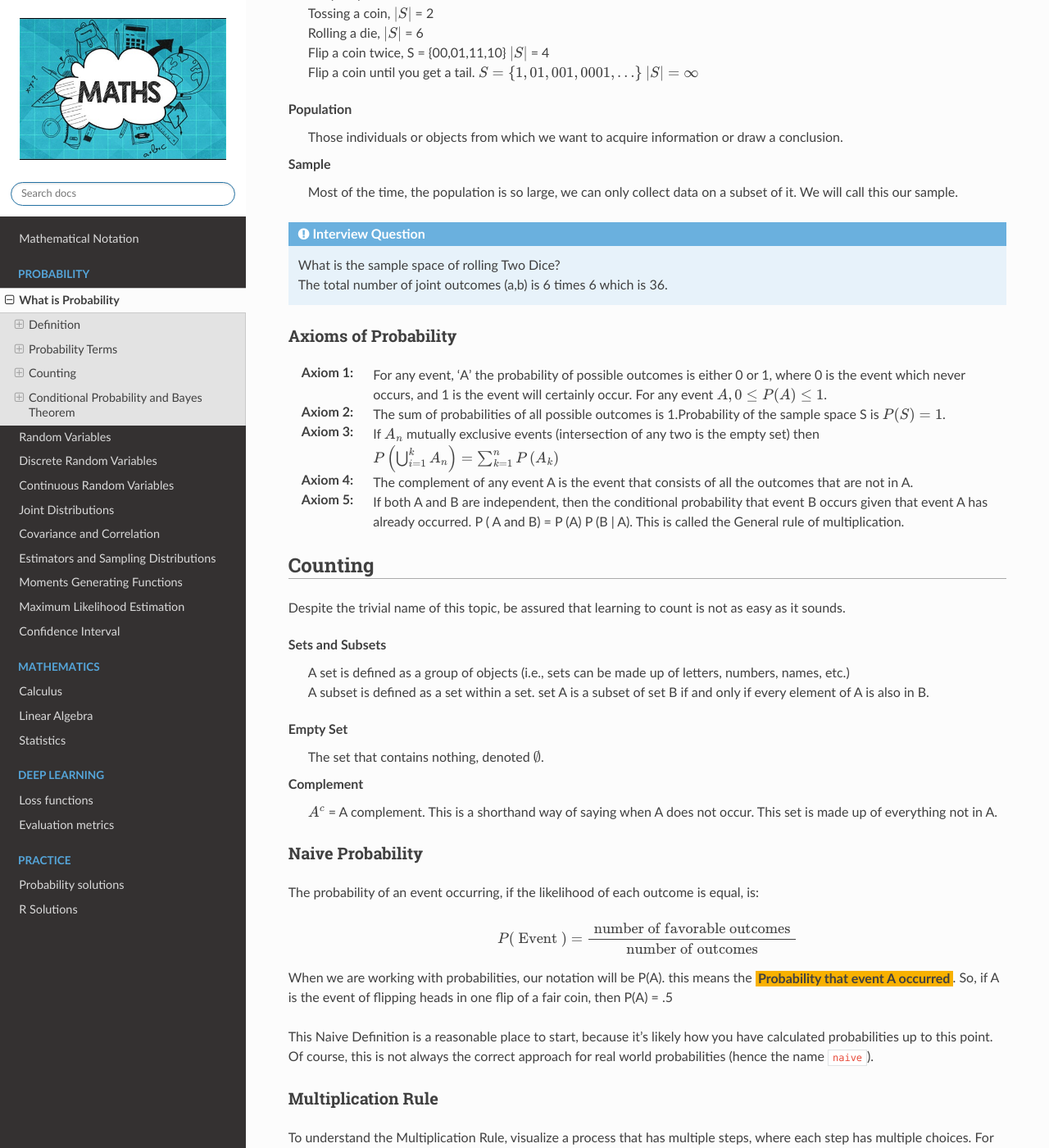
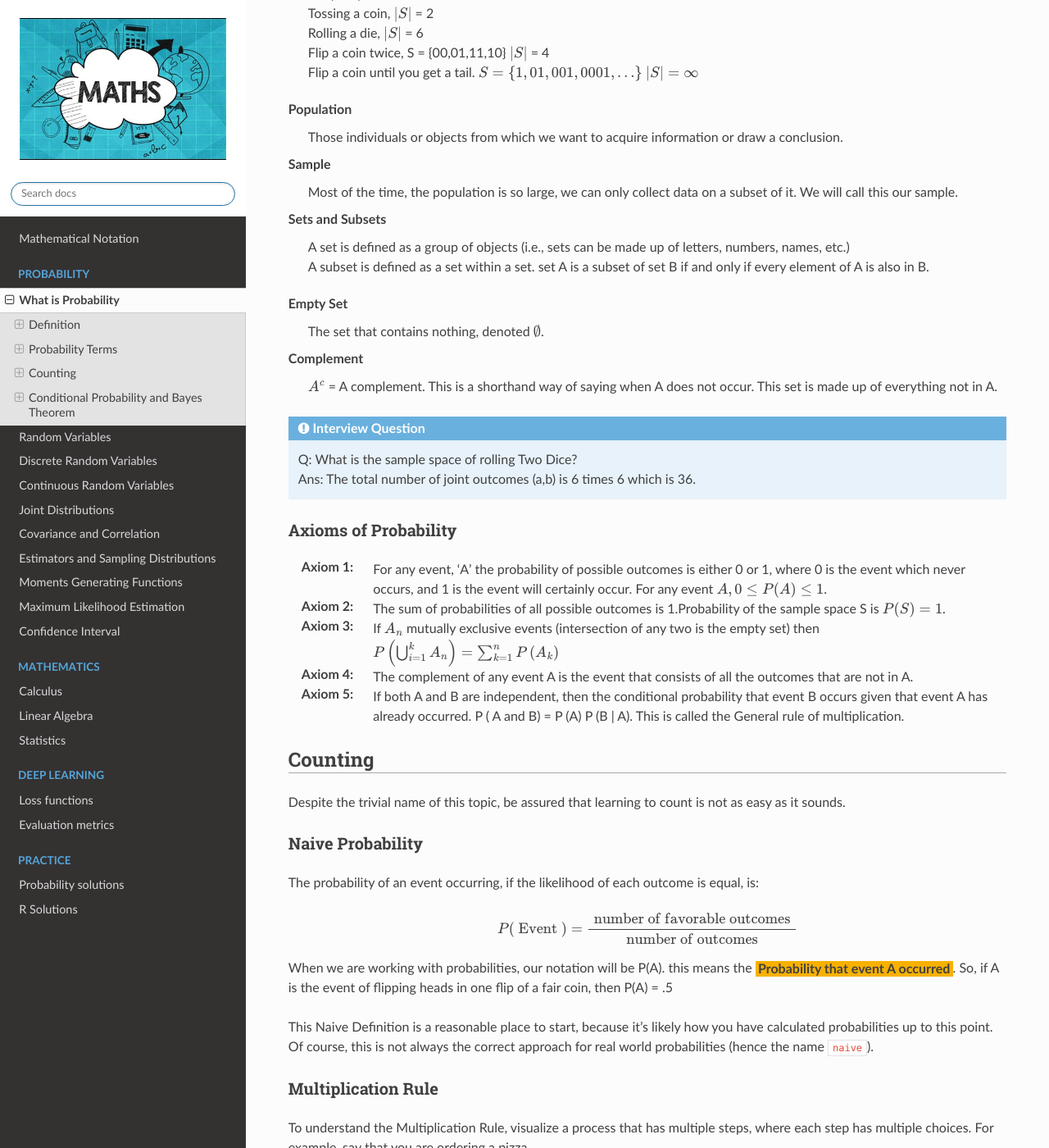
Before and after one commit to akkefa/ml-notes, a Sphinx documentation site: the page built from docs/probability/what_is_probability.rst, in a window 1280 px wide and 1400 px high, scrolled down 1405 px. Shown: the whole window at 82% size. Built offline with Sphinx 7.4.7 and the Read the Docs theme 2.0.0, drawn with Linux system fonts in a browser that asks for light colours; some of the changed lines change nothing that is shown.

Commit message:
New changes.

```diff
--- a/docs/probability/what_is_probability.rst
+++ b/docs/probability/what_is_probability.rst
@@ -65,10 +65,20 @@ Some of the important probability terms are discussed here.
     Sample
         Most of the time, the population is so large, we can only collect data on a subset of it. We will call this our sample.
 
+    Sets and Subsets
+        | A set is defined as a group of objects (i.e., sets can be made up of letters, numbers, names, etc.)
+        | A subset is defined as a set within a set. set A is a subset of set B if and only if every element of A is also in B.
+
+    Empty Set
+        The set that contains nothing, denoted :math:`\emptyset`.
+
+    Complement
+        :math:`A^c` = A complement. This is a shorthand way of saying when A does not occur. This set is made up of everything not in A.
+
 .. admonition:: Interview Question
 
-    | What is the sample space of rolling Two Dice?
-    | The total number of joint outcomes (a,b) is 6 times 6 which is 36.
+    | Q: What is the sample space of rolling Two Dice?
+    | Ans: The total number of joint outcomes (a,b) is 6 times 6 which is 36.
 
 
 Axioms of Probability
@@ -86,18 +96,6 @@ Axioms of Probability
 Counting
 =========
 Despite the trivial name of this topic, be assured that learning to count is not as easy as it sounds.
-
-.. glossary::
-    Sets and Subsets
-        | A set is defined as a group of objects (i.e., sets can be made up of letters, numbers, names, etc.)
-        | A subset is defined as a set within a set. set A is a subset of set B if and only if every element of A is also in B.
-
-    Empty Set
-        The set that contains nothing, denoted :math:`\emptyset`.
-
-    Complement
-        :math:`A^c` = A complement. This is a shorthand way of saying when A does not occur. This set is made up of everything not in A.
-
 
 Naive Probability
 ------------------
```
